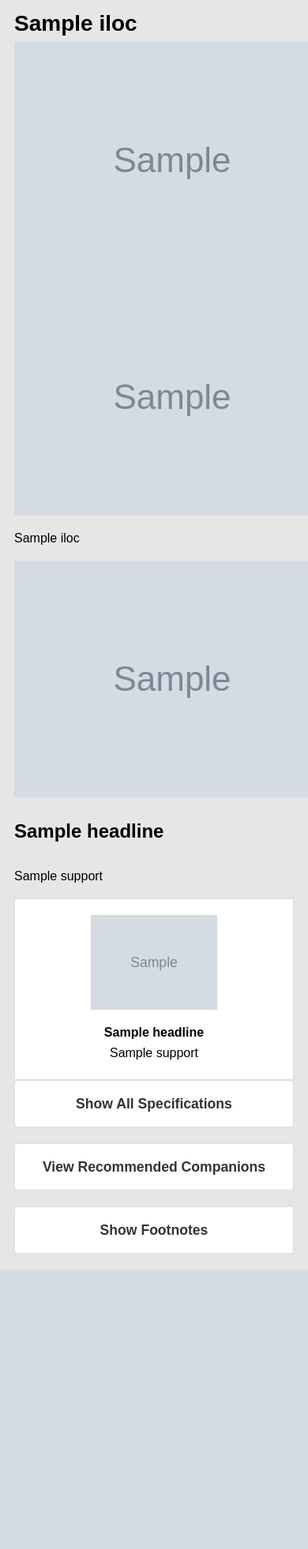
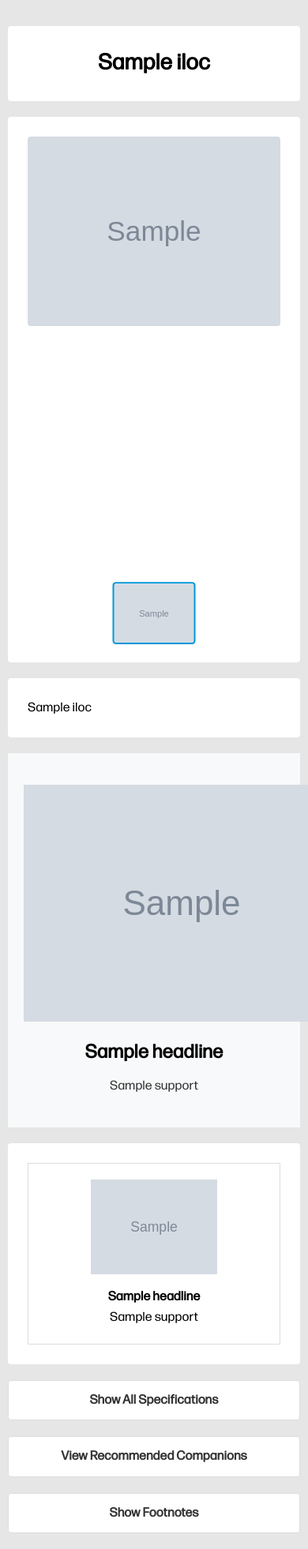
Before and after one commit to jinjernot/leliel, a Flask app: template templates/product_template.html in a window 390 px wide; the page is wider, and only the part inside the window is pictured. Shown: that part at 79% size. Before the commit the page ends 1608 px from the top of that part, so only its background shows below. Run offline with Flask 3, Linux system fonts and the light colour scheme; the template is opened without the code that fills it: most values are stand-ins (such as "Sample title", 1, 10 or a date in 2020); grey boxes marked "Sample" are stand-in pictures.

Commit message:
Refactor CSS for improved responsiveness; enhance font-face definitions, adjust text alignment for mobile, and update styles for product description and expandable sections.

```diff
--- a/static/css/styles.css
+++ b/static/css/styles.css
@@ -1,4 +1,18 @@
-/* static/css/styles.css */
+* {
+  box-sizing: border-box;
+  margin: 0;
+  padding: 0;
+}
+
+@font-face {
+  font-family: "Forma DJR Micro";
+  src: url(fonts/forma-djr-micro.otf);
+  src: url(fonts/forma-djr-micro.otf?#iefix) format("embedded-opentype"),
+    url("fonts/forma-djr-micro.woff") format("woff"),
+    url("fonts/forma-djr-display.ttf") format("truetype");
+  font-weight: normal;
+  font-style: normal;
+}
 
 body {
   background-color: #e6e6e6;
@@ -15,9 +29,8 @@ a {
   color: inherit;
 }
 
-/* Use a relative unit (rem) instead of pixels */
 p {
-  font-size: 1.125rem; /* Equivalent to 18px on a standard root font-size */
+  font-size: 1.125rem;
 }
 
 strong {
@@ -30,7 +43,92 @@ sup {
   color: #0096d6;
 }
 
-/* ... other styles ... */
+#ATF {
+  max-width: 80%;
+  min-width: 900px;
+  margin: 33px auto 0;
+  padding: 0 20px;
+}
+
+.content-card {
+  background: #ffffff;
+  padding: 25px;
+  margin-bottom: 20px;
+  border-radius: 4px;
+}
+
+.product-header {
+  text-align: center;
+}
+
+.product-description {
+  text-align: justify;
+}
+
+/* --- Product Gallery --- */
+.product-gallery-main {
+  min-height: 550px;
+  text-align: center;
+}
+
+.product-gallery-main img {
+  max-width: 100%;
+  height: auto;
+  border-radius: 4px;
+}
+
+.product-gallery-thumbs {
+  display: flex;
+  flex-wrap: wrap;
+  justify-content: center;
+  gap: 10px;
+  margin-top: 1rem;
+}
+
+.product-gallery-thumbs .thumb-item {
+  width: 100px;
+  height: 75px;
+  object-fit: cover;
+  cursor: pointer;
+  opacity: 0.7;
+  border: 2px solid transparent;
+  border-radius: 4px;
+  transition: all 0.2s ease-in-out;
+}
+
+.product-gallery-thumbs .thumb-item.active,
+.product-gallery-thumbs .thumb-item:hover {
+  opacity: 1;
+  border-color: #0096d6;
+  transform: scale(1.05);
+}
+
+/* --- MM (Marketing Message) Section --- */
+.mm-block {
+  background-color: #f8f9fa;
+  text-align: center;
+  padding: 40px 20px;
+  margin: 0 auto 20px auto;
+  max-width: 100%;
+}
+
+.mm-image img {
+  max-width: 600px;
+  height: auto;
+  margin-bottom: 20px;
+}
+
+.mm-text h3 {
+  font-size: 1.75rem;
+  margin-bottom: 10px;
+}
+
+.mm-text p {
+  max-width: 600px;
+  margin: 0 auto;
+  font-size: 1rem;
+  color: #333;
+}
 
 
 /* --- Features Section --- */
@@ -97,9 +195,8 @@ sup {
   flex-grow: 1;
 }
 
-/* Use a relative unit (rem) here as well */
 .companion-details p {
-    font-size: 1rem; /* Equivalent to 16px */
+    font-size: 1rem;
     margin: 2px 0;
 }
 
@@ -108,14 +205,14 @@ sup {
 .expand-button {
   color: #333;
   text-align: center;
-  /* Use a relative unit (rem) here too */
-  font-size: 1.25rem; /* Equivalent to 20px */
+  font-size: 1.25rem;
+  font-weight: 600;
+  margin: 20px 0;
   cursor: pointer;
   background-color: #ffffff;
   padding: 15px;
   border: 1px solid #ddd;
   border-radius: 4px;
-  margin: 0 0 20px 0;
   transition: background-color 0.2s ease-in-out;
 }
 
@@ -137,7 +234,6 @@ sup {
 
 /* --- Responsive styles for mobile --- */
 @media (max-width: 767px) {
-  /* Add these rules to adjust font sizes on smaller screens */
   h1 {
     font-size: 1.75rem;
   }
@@ -150,11 +246,11 @@ sup {
     font-size: 1.5rem;
   }
 
-  .expand-button {
-    font-size: 1.1rem;
+  h2.expand-button {
+    font-size: 1rem;
+    padding: 12px;
   }
 
-  /* Your existing responsive styles */
   .features-grid, .companions-grid {
     flex-direction: column;
   }
@@ -164,4 +260,21 @@ sup {
     max-width: 100%;
     padding: 0 10px;
   }
+
+  .tech-specs-table td {
+      font-size: 0.875rem;
+      padding: 8px;
+      word-break: break-word;
+  }
+
+  .tech-specs-table td:first-child {
+      font-weight: bold;
+      white-space: nowrap;
+      width: 35%;
+  }
+
+  /* ADD THIS RULE */
+  .product-description {
+    text-align: left; /* Change text alignment to left for mobile */
+  }
 }
```
